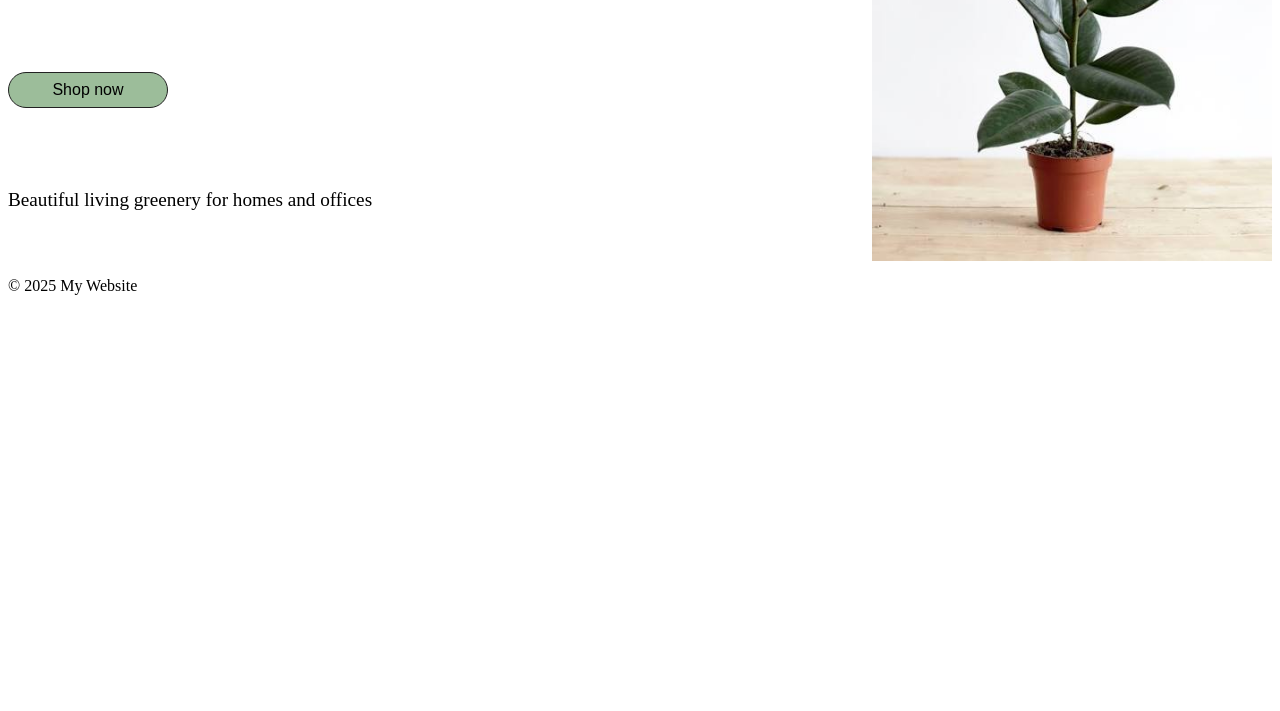
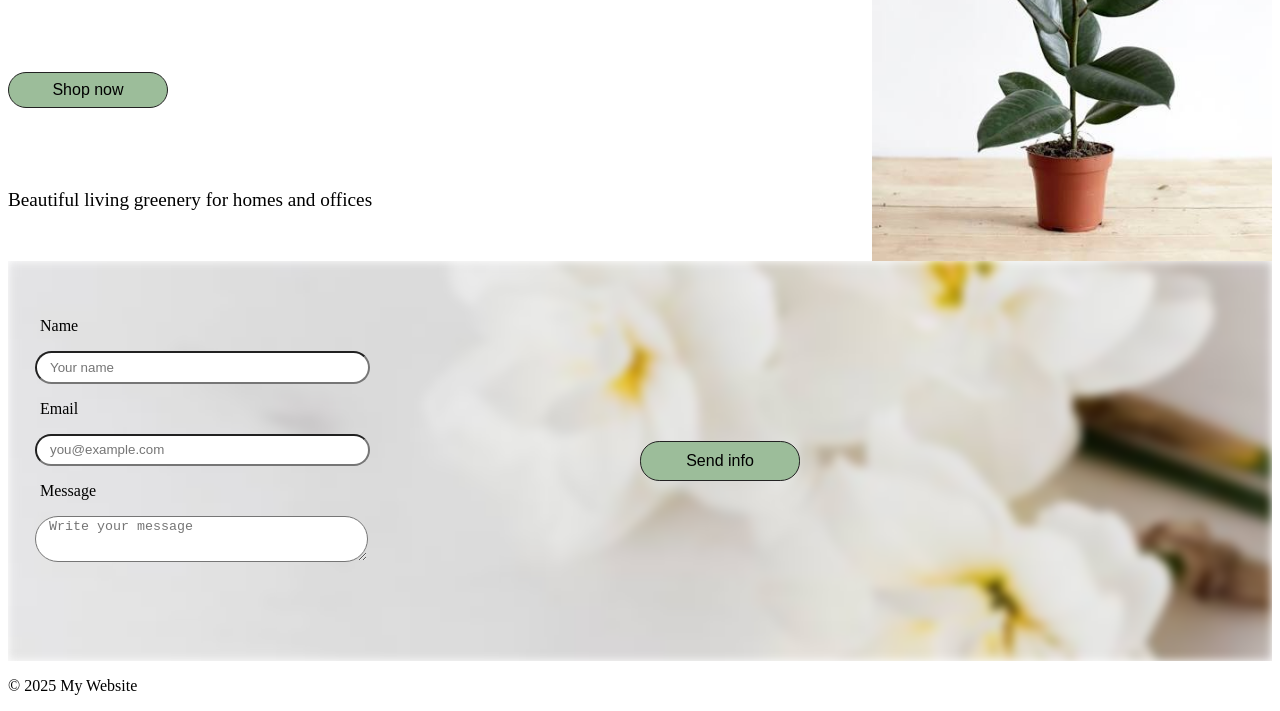
Before and after one commit to natalymelnichuk/website-project, a plain HTML site: page index.html in a window 1280 px wide. Shown: the part 211-922 px from the top of the page. Before the commit the page ends 800 px from the top, so only its background shows below. Drawn offline with Linux system fonts and the light colour scheme.

Commit message:
Contact section was added

```diff
--- a/index.html
+++ b/index.html
@@ -30,6 +30,29 @@
             <img src="./assets/hero-img.jpeg">
         </div>
     </div>
+    <div class="contact-section">
+        <form action="#" method="post">
+            <label for="name">Name</label>
+            <input
+                type="text"
+                placeholder="Your name"
+                required
+            >
+            <label for="email">Email</label>
+            <input
+                type="email"
+                placeholder="you@example.com"
+                required
+            >
+            <label for="message">Message</label>
+            <textarea
+                placeholder="Write your message"
+                required
+            ></textarea>
+
+        </form>
+        <button type="submit">Send info</button>
+    </div>
     </main>
     <footer>
         <p>&copy; 2025 My Website</p>
--- a/style.css
+++ b/style.css
@@ -78,3 +78,56 @@ nav ul li a:hover {
 .hero-img img {
     height: 100%;
 }
+
+.contact-section {
+    height: 400px;
+    width: 100%;
+    position: relative;
+    overflow: hidden;
+    display: flex;
+    align-items: center;
+}
+
+.contact-section::before {
+    content: "";
+    position: absolute;
+    background: url(./assets/contact-background.jpeg) center/cover;
+    filter: blur(5px);
+    z-index: -1;
+    height: 100%;
+    width: 100%;
+}
+
+form {
+    width: 50%;
+    height: 100%;
+    display: flex;
+    flex-direction: column;
+    margin-top: 5em;
+}
+
+label {
+    padding: 1em 2em;
+}
+
+input, textarea {
+    margin-left: 2em;
+    width: 50%;
+    height: 2em;
+    border-radius: 2em;
+    padding-left: 1em;
+}
+
+textarea {
+    height: 3em;
+}
+
+.contact-section button {
+    font-size: 1em;
+    height: 2.5em;
+    width: 10em;
+    padding: 0.5em;
+    background-color: #9CBD9A;
+    border: 1px solid #222222;
+    border-radius: 1.2em;
+}
```
Also changed, not shown: assets/contact-background.jpeg (added).
